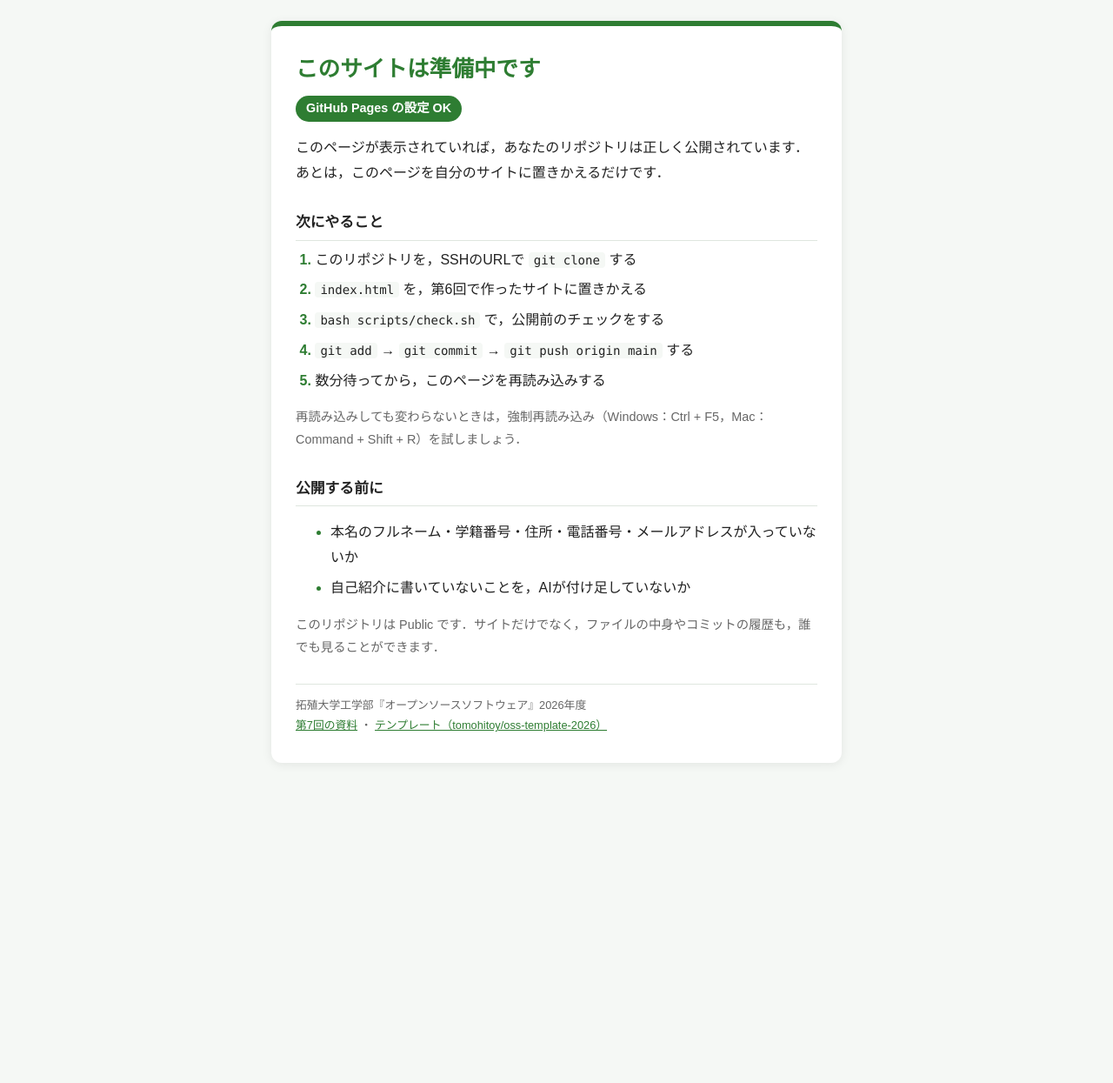
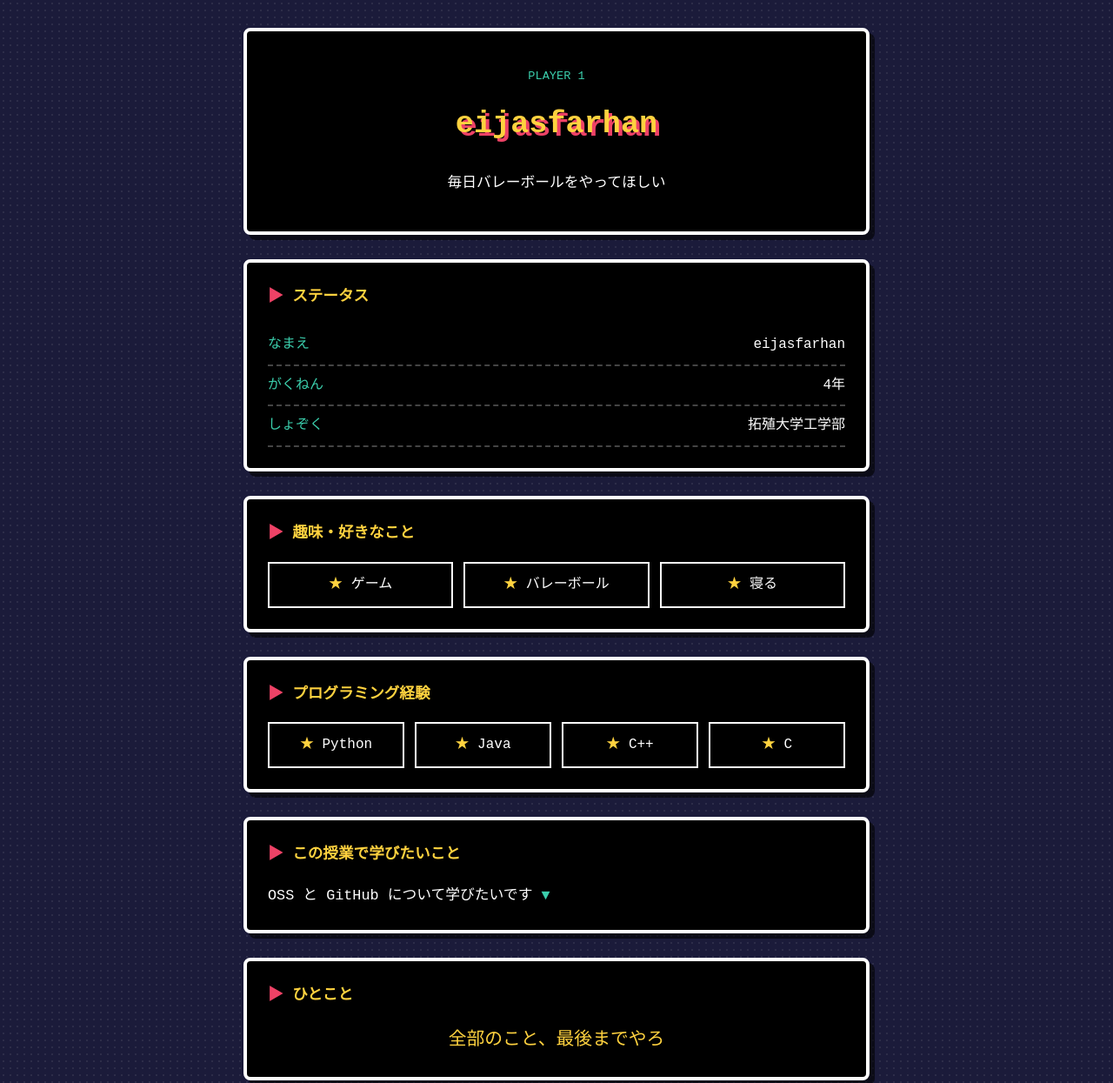
Before and after one commit to EijasFarhan/EijasFarhan.github.io, a plain HTML site: page index.html in a window 1280 px wide. Shown: the top 1245 px of the page at 87% size. Before the commit the page ends 901 px from the top, so only its background shows below. Drawn offline with Linux system fonts and the light colour scheme.

Commit message:
feat: 第6回で作ったサイトを公開する

```diff
--- a/index.html
+++ b/index.html
@@ -1,162 +1,233 @@
 <!DOCTYPE html>
-<!-- oss-template-2026:placeholder （この目印で，scripts/check.sh が「準備中」のページかどうかを見分けます） -->
-<!--
-  テンプレートの「準備中」のページです．
-  このページが https://ユーザー名.github.io/ に表示されたら，GitHub Pages の設定は成功です．
-  第7回の実習4で，このファイルを第6回で作った index.html に置きかえます．
--->
 <html lang="ja">
 <head>
+  <!-- 文字コードをUTF-8に設定 -->
   <meta charset="UTF-8">
-  <meta name="viewport" content="width=device-width, initial-scale=1">
-  <title>準備中</title>
+  <!-- スマートフォンで画面幅に合わせて表示するための設定 -->
+  <meta name="viewport" content="width=device-width, initial-scale=1.0">
+  <title>eijasfarhan のポートフォリオ</title>
   <style>
-    /* ===== 色の設定 ===== */
+    /* ===== 色の設定（レトロゲーム風） ===== */
     :root {
-      --main-color: #2e7d32;  /* メインの色（見出し・番号） */
-      --bg-color: #f5f8f5;    /* ページの背景の色 */
-      --card-color: #ffffff;  /* カードの背景の色 */
-      --text-color: #222222;  /* 文字の色 */
-      --sub-color: #666666;   /* 補足の文字の色 */
-      --line-color: #dfe6df;  /* 区切り線の色 */
+      --bg-color: #1b1b3a;      /* ページの背景色（深い紺色） */
+      --box-color: #000000;     /* ウィンドウの背景色（黒） */
+      --border-color: #ffffff;  /* ウィンドウの枠線（白） */
+      --text-color: #ffffff;    /* 文字の色（白） */
+      --yellow: #ffd23f;        /* 強調色（黄色） */
+      --green: #3bceac;         /* 強調色（緑） */
+      --pink: #ee4266;          /* 強調色（ピンク） */
     }
 
-    /* パソコンやスマートフォンがダークモードのときの色 */
-    @media (prefers-color-scheme: dark) {
-      :root {
-        --main-color: #81c784;
-        --bg-color: #121512;
-        --card-color: #1e231e;
-        --text-color: #e8ece8;
-        --sub-color: #a0a8a0;
-        --line-color: #2f362f;
-      }
+    /* ===== ページ全体の基本設定 ===== */
+    * {
+      box-sizing: border-box; /* 余白を含めてサイズを計算する */
+      margin: 0;
+      padding: 0;
     }
 
-    /* ページ全体：カードを画面のまんなかに置く */
     body {
-      margin: 0;
-      min-height: 100vh;
-      display: flex;
-      align-items: center;
-      justify-content: center;
-      padding: 24px 16px;
-      box-sizing: border-box;
-      font-family: "Hiragino Sans", "Yu Gothic", "Meiryo", sans-serif;
+      background-color: var(--bg-color);
+      /* 背景に細かいドット模様をつけて，ゲーム画面っぽくする */
+      background-image: radial-gradient(rgba(255, 255, 255, 0.08) 1px, transparent 1px);
+      background-size: 8px 8px;
+      color: var(--text-color);
+      font-family: "DotGothic16", "MS Gothic", "Osaka-Mono", monospace; /* 等幅フォントでドット感を出す */
       line-height: 1.8;
-      color: var(--text-color);
-      background: var(--bg-color);
+      padding: 32px 16px;
     }
 
-    /* まんなかのカード */
-    main {
-      width: 100%;
-      max-width: 600px;
-      padding: 32px 28px;
-      background: var(--card-color);
-      border-top: 6px solid var(--main-color);
-      border-radius: 12px;
-      box-shadow: 0 2px 12px rgba(0, 0, 0, 0.08);
+    /* ===== 中央にまとめるための入れ物 ===== */
+    .container {
+      max-width: 720px;
+      margin: 0 auto;
     }
 
-    h1 {
-      margin: 0 0 4px;
-      font-size: clamp(1.3rem, 6vw, 1.6rem);  /* スマートフォンでは少し小さくする */
-      line-height: 1.4;
-      color: var(--main-color);
+    /* ===== ゲームのウィンドウ風の箱 ===== */
+    .window {
+      background-color: var(--box-color);
+      border: 4px solid var(--border-color);
+      border-radius: 8px;
+      box-shadow: 6px 6px 0 rgba(0, 0, 0, 0.6); /* 影をずらして，ドット絵っぽい立体感を出す */
+      padding: 24px;
+      margin-bottom: 28px;
     }
 
-    h2 {
-      margin: 28px 0 8px;
-      padding-bottom: 4px;
-      font-size: 1.05rem;
-      border-bottom: 1px solid var(--line-color);
+    /* ===== タイトル画面（名前とキャッチコピー） ===== */
+    .title-screen {
+      text-align: center;
+      padding: 40px 24px;
     }
 
-    /* 「設定は成功」のバッジ */
-    .badge {
-      display: inline-block;
-      margin: 8px 0 0;
-      padding: 2px 12px;
-      font-size: 0.9rem;
-      font-weight: bold;
-      color: var(--card-color);
-      background: var(--main-color);
-      border-radius: 999px;
+    .press-start {
+      color: var(--green);
+      font-size: 0.85rem;
+      margin-bottom: 12px;
     }
 
-    /* 「次にやること」の番号つきリスト */
-    ol {
-      margin: 0;
-      padding-left: 1.4em;
-    }
-    li {
-      margin-bottom: 6px;
-    }
-    li::marker {
-      font-weight: bold;
-      color: var(--main-color);
+    .name {
+      font-size: 2.2rem;
+      color: var(--yellow);
+      text-shadow: 4px 4px 0 var(--pink); /* ずらした影で，レトロなロゴ風にする */
+      word-break: break-all;   /* 長い名前でもはみ出さないようにする */
     }
 
-    /* コマンドの見た目 */
-    code {
-      padding: 1px 6px;
-      font-family: "SFMono-Regular", Consolas, monospace;
-      font-size: 0.88em;
-      background: var(--bg-color);
-      border-radius: 4px;
-      white-space: nowrap;  /* コマンドの途中で折り返さない */
+    .catch {
+      margin-top: 20px;
+      font-size: 1.05rem;
     }
 
-    /* 補足の小さな文字 */
-    .sub {
-      font-size: 0.9rem;
-      color: var(--sub-color);
+    /* ===== ステータス画面（基本情報） ===== */
+    .status {
+      list-style: none;
     }
 
-    /* いちばん下の小さな文字 */
+    .status li {
+      display: flex;
+      justify-content: space-between;
+      border-bottom: 2px dashed #444; /* 点線で項目を区切る */
+      padding: 8px 0;
+    }
+
+    .status .label {
+      color: var(--green);
+    }
+
+    /* ===== セクションの見出し ===== */
+    h2 {
+      font-size: 1.1rem;
+      color: var(--yellow);
+      margin-bottom: 16px;
+    }
+
+    /* 見出しの前に「▶」をつけて，ゲームのメニュー風にする */
+    h2::before {
+      content: "▶ ";
+      color: var(--pink);
+    }
+
+    /* ===== アイテム一覧（趣味・プログラミング経験） ===== */
+    .items {
+      list-style: none;
+      display: grid;
+      grid-template-columns: repeat(auto-fit, minmax(130px, 1fr)); /* 画面幅に合わせて自動で並べる */
+      gap: 12px;
+    }
+
+    .items li {
+      border: 2px solid var(--border-color);
+      padding: 10px;
+      text-align: center;
+    }
+
+    /* アイテムの前に「★」をつける */
+    .items li::before {
+      content: "★ ";
+      color: var(--yellow);
+    }
+
+    /* ===== セリフ風のメッセージ ===== */
+    .message {
+      font-size: 1.05rem;
+    }
+
+    /* メッセージの最後に「▼」をつけて，会話の続きがあるように見せる */
+    .message::after {
+      content: " ▼";
+      color: var(--green);
+    }
+
+    /* ===== 最後のひとこと ===== */
+    .last-word {
+      font-size: 1.3rem;
+      color: var(--yellow);
+      text-align: center;
+    }
+
+    /* ===== フッター ===== */
     footer {
-      margin-top: 28px;
-      padding-top: 12px;
+      text-align: center;
       font-size: 0.8rem;
-      color: var(--sub-color);
-      border-top: 1px solid var(--line-color);
+      color: #aaaaaa;
+      margin-top: 12px;
     }
-    a {
-      color: var(--main-color);
+
+    /* ===== スマートフォン向けの調整（画面幅600px以下） ===== */
+    @media (max-width: 600px) {
+      body {
+        padding: 20px 12px;
+      }
+      .name {
+        font-size: 1.7rem;
+      }
+      .window {
+        padding: 18px;
+      }
+      .items {
+        grid-template-columns: repeat(2, 1fr); /* スマホでは2列にする */
+      }
     }
   </style>
 </head>
 <body>
-  <main>
-    <h1>このサイトは準備中です</h1>
-    <p class="badge">GitHub Pages の設定 OK</p>
-    <p>このページが表示されていれば，あなたのリポジトリは正しく公開されています．
-      あとは，このページを自分のサイトに置きかえるだけです．</p>
+  <div class="container">
 
-    <h2>次にやること</h2>
-    <ol>
-      <li>このリポジトリを，SSHのURLで <code>git clone</code> する</li>
-      <li><code>index.html</code> を，第6回で作ったサイトに置きかえる</li>
-      <li><code>bash scripts/check.sh</code> で，公開前のチェックをする</li>
-      <li><code>git add</code> → <code>git commit</code> → <code>git push origin main</code> する</li>
-      <li>数分待ってから，このページを再読み込みする</li>
-    </ol>
-    <p class="sub">再読み込みしても変わらないときは，強制再読み込み（Windows：Ctrl + F5，Mac：Command + Shift + R）を試しましょう．</p>
+    <!-- ===== タイトル画面：名前とキャッチコピー ===== -->
+    <header class="window title-screen">
+      <p class="press-start">PLAYER 1</p>
+      <h1 class="name">eijasfarhan</h1>
+      <p class="catch">毎日バレーボールをやってほしい</p>
+    </header>
 
-    <h2>公開する前に</h2>
-    <ul>
-      <li>本名のフルネーム・学籍番号・住所・電話番号・メールアドレスが入っていないか</li>
-      <li>自己紹介に書いていないことを，AIが付け足していないか</li>
-    </ul>
-    <p class="sub">このリポジトリは Public です．サイトだけでなく，ファイルの中身やコミットの履歴も，誰でも見ることができます．</p>
+    <main>
+      <!-- ===== ステータス：基本情報 ===== -->
+      <section class="window">
+        <h2>ステータス</h2>
+        <ul class="status">
+          <li><span class="label">なまえ</span><span>eijasfarhan</span></li>
+          <li><span class="label">がくねん</span><span>4年</span></li>
+          <li><span class="label">しょぞく</span><span>拓殖大学工学部</span></li>
+        </ul>
+      </section>
 
+      <!-- ===== 趣味・好きなこと ===== -->
+      <section class="window">
+        <h2>趣味・好きなこと</h2>
+        <ul class="items">
+          <li>ゲーム</li>
+          <li>バレーボール</li>
+          <li>寝る</li>
+        </ul>
+      </section>
+
+      <!-- ===== プログラミング経験 ===== -->
+      <section class="window">
+        <h2>プログラミング経験</h2>
+        <ul class="items">
+          <li>Python</li>
+          <li>Java</li>
+          <li>C++</li>
+          <li>C</li>
+        </ul>
+      </section>
+
+      <!-- ===== この授業で学びたいこと ===== -->
+      <section class="window">
+        <h2>この授業で学びたいこと</h2>
+        <p class="message">OSS と GitHub について学びたいです</p>
+      </section>
+
+      <!-- ===== ひとこと ===== -->
+      <section class="window">
+        <h2>ひとこと</h2>
+        <p class="last-word">全部のこと、最後までやろ</p>
+      </section>
+    </main>
+
+    <!-- ===== フッター ===== -->
     <footer>
-      拓殖大学工学部『オープンソースソフトウェア』2026年度<br>
-      <a href="https://github.com/tomohitoy/oss-practice-2026/blob/main-07/chap07/README.md">第7回の資料</a>
-      ・
-      <a href="https://github.com/tomohitoy/oss-template-2026">テンプレート（tomohitoy/oss-template-2026）</a>
+      <p>&copy; eijasfarhan</p>
     </footer>
-  </main>
+
+  </div>
 </body>
 </html>
```
